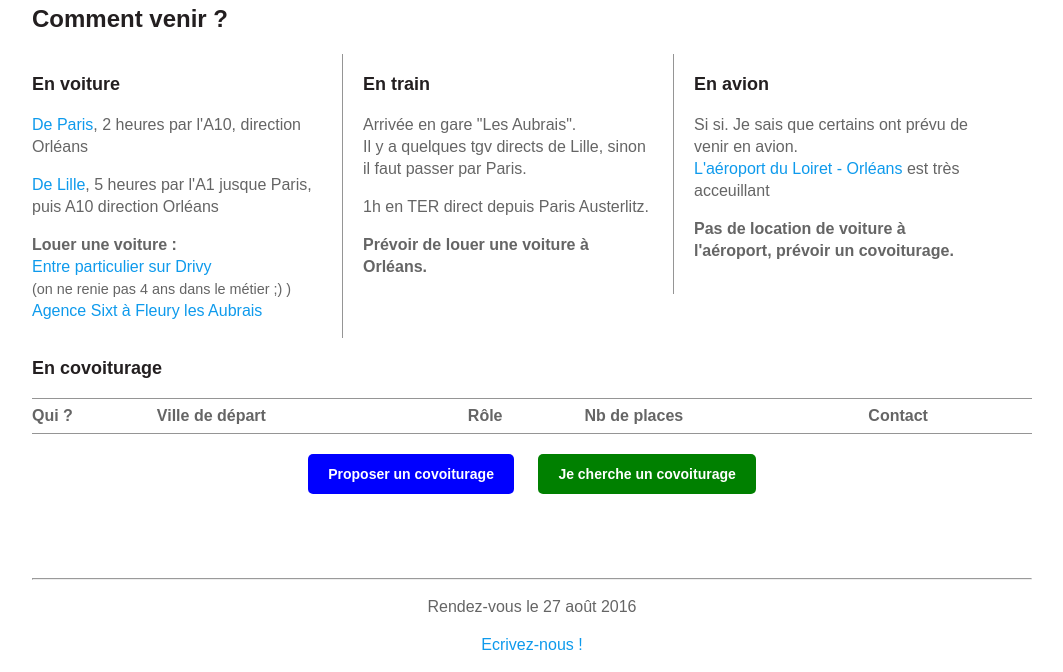
After one commit to cyrilbecquart/mariage, a Django app: template app/mariage/templates/pages/coming.html in a window 1280 px wide. The commit adds this page. Shown: the part 526-1198 px from the top of the page, without its empty margins (108-1171 px from the left). Run offline with Django 3.2, Linux system fonts and the light colour scheme; the template is opened without the code that fills it, so the values that code supplies are empty; some libraries are stand-ins or nearby versions.

Commit message:
page how to come

```diff
--- a/app/mariage/static/css/main.css
+++ b/app/mariage/static/css/main.css
@@ -12,9 +12,39 @@ body {
 }
 
 #content {
-	padding: 40px 0;
+	padding: 40px 0 60px;
 }
 
+.clearfix:before,
+.clearfix:after {
+    content: " "; /* 1 */
+    display: table; /* 2 */
+}
+
+.clearfix:after {
+    clear: both;
+}
+
+.clearfix {
+    *zoom: 1;
+}
+
+.clear {
+	clear: both;
+}
+.third {
+	width: 29%;
+	padding: 0 2%;
+	float: left;
+	border-right: solid 1px #959595;
+}
+.third:last-child {
+	border: none;
+	padding-right: 0;
+}
+.third:first-child {
+	padding-left:0;
+}
 
 /* Header */
 nav {
@@ -60,4 +90,21 @@ nav a:hover {
 	width: 80%;
 	height: 300px;
 	margin: 40px 10%;
+	border: solid 1px #959595;
 }
+
+/* Coming */
+#locationsMap {
+	float: right;
+	width: 50%;
+	height: 400px;
+	border: solid 1px #959595;
+	margin-top: 20px;
+}
+.locationIcon {
+	float: left;
+	width: 48px;
+	height: 48px;
+	margin-right: 10px;
+    margin-top: 0px;
+}
--- a/app/mariage/static/css/typography.css
+++ b/app/mariage/static/css/typography.css
@@ -47,6 +47,9 @@ ul {
 img, a img {
 	border: 0;
 }
+.center {
+	text-align: center;
+}
 
 /* Links */
 a:link, a:visited, a.blue:link, a.blue:visited {
@@ -72,3 +75,31 @@ p a:link, p a:visited {
 table {
 	border-collapse: collapse;
 }
+.top-20 {
+	margin-top: 20px;
+}
+.top-40 {
+	margin-top: 40px;
+}
+.right-20 {
+	margin-right: 20px;
+}
+
+/* Button */
+.action, .action:link, .action:visited {
+	padding: 10px 20px;
+	border-radius: 5px;
+	background-color: blue;
+	text-shadow: none;
+	font-weight: bold;
+	font-size: 14px;
+	line-height: 20px;
+	display: inline-block;
+	*display: inline;
+	zoom: 1;
+	color: #fff;
+	cursor: pointer;
+}
+.action.green {
+	background-color: green;
+}
--- /dev/null
+++ b/app/mariage/static/js/maps.js
@@ -0,0 +1,73 @@
+var map;
+function initHotelMap() {
+	map = new google.maps.Map(document.getElementById('hotelMap'), {
+		center : {
+			lat : 47.764488,
+			lng : 2.021985
+		},
+		zoom : 10
+	});
+
+	addLocationsMarkers(map);
+	addHotelMarkers(getLocations(), map);
+}
+
+function initLocationsMap() {
+	map = new google.maps.Map(document.getElementById('locationsMap'), {
+		center : {
+			lat : 47.764488,
+			lng : 2.021985
+		},
+		zoom : 10
+	});
+
+	addLocationsMarkers(map);
+	addHotelMarkers(getLocations(), map);
+}
+
+// get all hotel locations
+function getLocations() {
+	var hotelLocations = [];
+	for ( i = 1; $('#hotel' + i).length > 0; i++) {
+		hotelLocations.push([i.toString(), {
+			lat : parseFloat($('#hotel' + i).attr('data-lat')),
+			lng : parseFloat($('#hotel' + i).attr('data-lng'))
+		}]);
+	}
+	return hotelLocations;
+}
+
+// Adds markers for Locations, with nice icons
+function addLocationsMarkers(map) {
+	// add marker for
+	// party location
+	var marker = new google.maps.Marker({
+		position : {lat: 47.726278, lng: 1.940727},
+		map : map,
+		icon : 'static/img/castle-icon-blue.png',
+	});
+	// church location
+	var marker = new google.maps.Marker({
+		position : {lat: 47.699065, lng: 2.021684},
+		map : map,
+		icon : 'static/img/church-icon-green.png',
+	});
+	// brunch location
+	var marker = new google.maps.Marker({
+		position : {lat: 47.761590, lng: 2.271166},
+		map : map,
+		icon : 'static/img/home-icon-red.png',
+	});
+}
+
+// add markers for hotels
+function addHotelMarkers(locations, map) {
+
+	for ( i = 0; i < locations.length; i++) {
+		var marker = new google.maps.Marker({
+			position : locations[i][1],
+			label : locations[i][0],
+			map : map
+		});
+	}
+}
--- a/app/mariage/templates/base.html
+++ b/app/mariage/templates/base.html
@@ -33,15 +33,16 @@
                     {% endblock content %}
                 </div>
             {% endblock wrapper-content %}
+
+	        <footer id="footer" >{% block footer %}{% include 'footer.html' %}{% endblock footer %}</footer>
         </div>
-
-        <footer id="footer" >{% block footer %}{% include 'footer.html' %}{% endblock footer %}</footer>
     {% endblock wrapper %}
 
 
     {% block assets-scripts %}
         {% include 'scripts.html' %}
     {% endblock %}
+    {% block additionnal-scripts %}{% endblock additionnal-scripts %}
 
 </body>
 
--- a/app/mariage/templates/footer.html
+++ b/app/mariage/templates/footer.html
@@ -0,0 +1,3 @@
+<hr>
+<p class="center">Rendez-vous le 27 août 2016</p>
+<p class="center"><a href="mailto:cyril.geraldine.2016@gmail.com">Ecrivez-nous !</a></p>
--- a/app/mariage/templates/header.html
+++ b/app/mariage/templates/header.html
@@ -4,5 +4,5 @@
     <a href="#">Cérémonie</a>
     <a href="#">Lieu</a>
     <a href="{% url "housing" %}">Hébergement</a>
-    <a href="{% url "where" %}">Comment venir ?</a>
+    <a href="{% url "coming" %}">Comment venir ?</a>
 </nav>
--- /dev/null
+++ b/app/mariage/templates/pages/coming.html
@@ -0,0 +1,91 @@
+{% extends 'base.html' %}
+
+{% block title %}Où ?{% endblock title %}
+
+{% block content %}
+    <div id="locationsMap"></div>
+
+    <h2>Où cela se passe-t-il ?</h2>
+
+    <h3>Cérémonie</h3>
+    <img class="locationIcon" src="{{ STATIC_URL}}img/church-icon-green.png" />
+    <p>
+    	Eglise : Notre Dame à Ménestreau en villette
+    	<br/><span class="small">GPS :
+    		<a href="https://goo.gl/maps/xo6AriyY4h72" target="blank">47.699065, 2.021684</a></span>
+    </p>
+
+
+    <h3>Réception et soirée</h3>
+    <img class="locationIcon" src="{{ STATIC_URL}}img/castle-icon-blue.png" />
+    <p>
+    	Chateau de la Ferté Saint Aubin
+    	<br/><span class="small">GPS :
+    		<a href="https://goo.gl/maps/rVGYU5X48c62" target="blank">47.726278, 1.940727</a></span>
+	</p>
+
+    <h3>Brunch le dimanche</h3>
+    <img class="locationIcon" src="{{ STATIC_URL}}img/home-icon-red.png" />
+    <p>
+    	Pavillon du Ramier à Viglain,
+    	<br/>Chez les parents de Géraldine
+    	<br/><span class="small">GPS :
+    		<a href="https://goo.gl/maps/KZHN7tixs6Q2" target="blank">47.761590, 2.271166</a></span>
+    </p>
+
+
+    <h2 class="top-40">Comment venir ?</h2>
+
+	<div class="clearfix">
+		<div class="third">
+			<h3>En voiture</h3>
+			<p><a href="https://goo.gl/maps/cEfhU3n18mo">De Paris</a>, 2 heures par l'A10, direction Orléans</p>
+			<p><a href="https://goo.gl/maps/Ed1n6rMqwJ32">De Lille</a>, 5 heures par l'A1 jusque Paris, puis A10 direction Orléans</p>
+			<p><b>Louer une voiture :</b>
+				<br/><a href="https://www.drivy.com/search?address=Gare+SNCF+de+Fleury+Les+Aubrais%2C+Fleury-les-Aubrais%2C+France&latitude=47.927082&longitude=1.9067219999999452&page=1&city_display_name=Les+Aubrais&country_scope=FR&start_date=2016-07-16&start_time=am&end_date=2016-07-17&end_time=pm&distance=200">
+				Entre particulier sur Drivy</a>
+				<br/><span class="small">(on ne renie pas 4 ans dans le métier ;) )</span>
+			<br/><a href="https://www.sixt.fr/location-voiture/france/orleans/fleury-les-aubrais">Agence Sixt à Fleury les Aubrais</a>
+		</div>
+		<div class="third">
+			<h3>En train</h3>
+			<p>Arrivée en gare "Les Aubrais".
+				<br/>Il y a quelques tgv directs de Lille, sinon il faut passer par Paris.</p>
+			<p>1h en TER direct depuis Paris Austerlitz.</p>
+			<p><strong>Prévoir de louer une voiture à Orléans.</strong></p>
+		</div>
+		<div class="third">
+			<h3>En avion</h3>
+			<p>Si si. Je sais que certains ont prévu de venir en avion.
+				<br/><a href="https://goo.gl/maps/RhUKEWFjmp92">L'aéroport du Loiret - Orléans</a> est très acceuillant
+			</p>
+			<p><strong>Pas de location de voiture à l'aéroport, prévoir un covoiturage.</strong></p>
+		</div>
+	</div>
+
+	<h3 class="clear">En covoiturage</h3>
+
+	<table class="hotels">
+		<tr class="border-bottom">
+			<th>Qui ?</th>
+			<th>Ville de départ</th>
+			<th>Rôle</th>
+			<th>Nb de places</th>
+			<th>Contact</th>
+		</tr>
+	</table>
+
+	<p class="center top-20">
+		<a class="action right-20" href="#">Proposer un covoiturage</a>
+		<a class="action green" href="#">Je cherche un covoiturage</a>
+	</p>
+
+{% endblock content %}
+
+{% block additionnal-scripts %}
+<script type="text/javascript">
+	 $(document).ready(function ($) {
+	 	initLocationsMap();
+	 });
+</script>
+{% endblock additionnal-scripts %}
--- a/app/mariage/templates/scripts.html
+++ b/app/mariage/templates/scripts.html
@@ -1,8 +1,3 @@
 <script type="text/javascript" src="//ajax.googleapis.com/ajax/libs/jquery/1.9.1/jquery.min.js"></script>
-<script type="text/javascript" src="{{ STATIC_URL }}js/hotelmap.js"></script>
+<script type="text/javascript" src="{{ STATIC_URL }}js/maps.js"></script>
 <script src="https://maps.googleapis.com/maps/api/js?api_key=AIzaSyCsYBuLST49rw269nMM-tuV3CeHJNV0xgw"></script>
-<script type="text/javascript">
-	 $(document).ready(function ($) {
-	 	initMap();
-	 });
-</script>
--- a/app/mariage/urls.py
+++ b/app/mariage/urls.py
@@ -1,13 +1,13 @@
 from django.conf.urls import url
 
-from app.mariage.views import HomePageView, WherePageView, HousingPageView, TestPageView
+from app.mariage.views import HomePageView, ComingPageView, HousingPageView, TestPageView
 
 
 urlpatterns = [
     # home page
     url(r'^$', HomePageView.as_view(), name='home'),
 
-    url(r'^where$', WherePageView.as_view(), name='where'),
+    url(r'^coming$', ComingPageView.as_view(), name='coming'),
     url(r'^housing$', HousingPageView.as_view(), name='housing'),
     url(r'^test$', TestPageView.as_view(), name='test'),
 
--- a/app/mariage/views.py
+++ b/app/mariage/views.py
@@ -10,9 +10,9 @@ class TestPageView(TemplateView):
 
     template_name = "test.html"
 
-class WherePageView(TemplateView):
+class ComingPageView(TemplateView):
 
-    template_name = "pages/where.html"
+    template_name = "pages/coming.html"
 
 class HousingPageView(TemplateView):
 
```
Also changed, not shown: app/mariage/static/js/hotelmap.js (deleted, +0 -44 lines), app/mariage/templates/pages/housing.html (+8 -0 lines), app/mariage/templates/pages/where.html (deleted, +0 -18 lines), app/mariage/static/img/castle-icon-blue.png (added), app/mariage/static/img/castle-icon.png (added), app/mariage/static/img/church-icon-green.png (added), app/mariage/static/img/church-icon.png (added), app/mariage/static/img/home-icon-red.png (added), app/mariage/static/img/home-icon.png (added).
